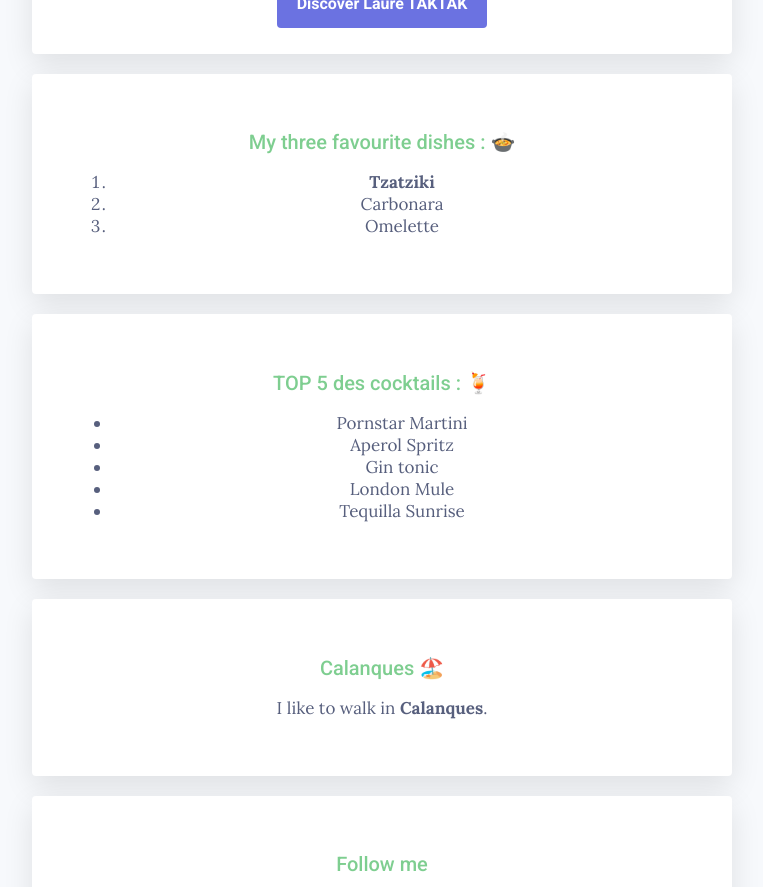
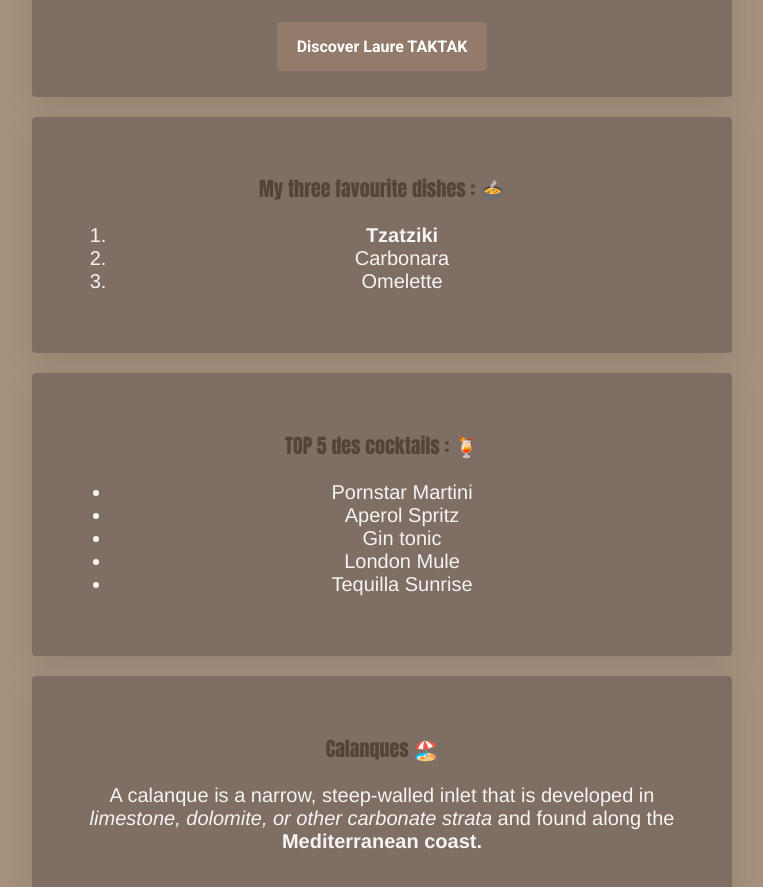
Before and after one commit to LaureTaktak/Laulau.github.io, a plain HTML site: page index.html in a window 1280 px wide. Shown: the part 350-1237 px from the top of the page, without its empty margins (258-1021 px from the left). Drawn offline with Linux system fonts and the light colour scheme.

Commit message:
Add files via upload

```diff
--- a/index.html
+++ b/index.html
@@ -41,7 +41,9 @@
       <div class="card-white">
         <h2>Calanques 🏖️</h2>
         <p>
-          I like to walk in <strong> Calanques</strong>.
+          A calanque is a narrow, steep-walled inlet that
+          is developed in <em>limestone, dolomite, or other carbonate strata </em>and found
+          along the <strong>Mediterranean coast.</strong>
         </p>
       </div>
       <div class="card-white">
@@ -58,8 +60,8 @@
             </a>
           </li>
           <li>
-            <a href="https://campusvirtuel.kedgebs.com/" target="_blank">
-              <i class="fab fa-medium"></i>
+            <a href="https://www.instagram.com/laure.taktak/?hl=en" target="_blank">
+              <i class="fab fa-instagram"></i>
             </a>
           </li>
         </ul>
--- a/style.css
+++ b/style.css
@@ -1,21 +1,23 @@
 /* Colors and fonts */
 body {
-    background: #F7F9FC;
-    color: #575F7D;
-    font-family: 'Lora', serif;
-    font-size: 17px;
+    background: #a5917d;
+    color: #f6f4f3;
+    font-family: 'Helvetica', serif;
+    font-size: 20px;
     font-weight: lighter;
   }
   h1, h2, h3 {
-    font-family: 'Roboto', sans-serif;
+    font-family: 'Arial', sans-serif;
   }
   h1 {
-    color: #575F7D;
+    color: #231e18;
+    font-family: Impact, Haettenschweiler, 'Arial Narrow Bold', sans-serif;
     font-size: 32px;
     font-weight: 900;
   }
   h2 {
-    color: #7ECE90;
+    color: #554337;
+    font-family: Impact ;
     font-size: 20px;
     font-weight: lighter;
     font-weight: 500;
@@ -28,7 +30,7 @@ body {
     font-size: 16px;
   }
   a:hover {
-    color: black;
+    color: rgb(56, 43, 32);
   }
 
 
@@ -59,7 +61,7 @@ body {
 
 
   .card-white {
-    background-color: white;
+    background-color: rgb(126, 110, 99);
     padding: 40px;
     box-shadow: 0px 10px 30px rgba(0,0,0,0.1);
     border-radius: 4px;
@@ -70,7 +72,7 @@ body {
     border-radius: 50%;
   }
   .btn-blue {
-    background-color: #6B72E1;
+    background-color: #927b6b;
     color: white;
     padding: 15px 20px;
     border-radius: 4px;
```
